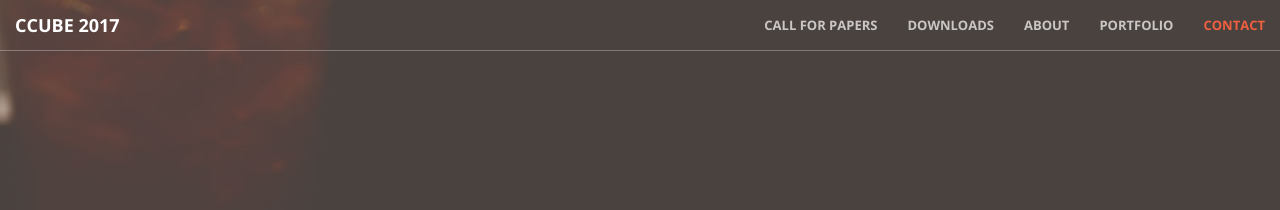
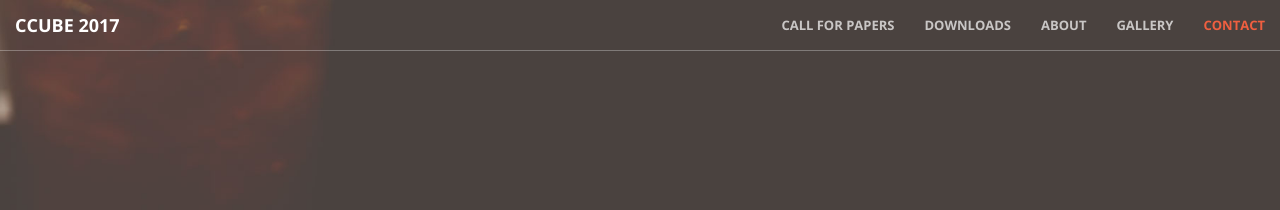
Before and after one commit to YoguBellad/ccube2017, a Jekyll site: the page built from index.html, in a window 1280 px wide. Shown: the top 210 px of the page. Built offline with Jekyll 4.4.1, drawn with Linux system fonts in a browser that asks for light colours.

Commit message:
abt final

```diff
--- a/_includes/about.html
+++ b/_includes/about.html
@@ -1,4 +1,4 @@
-<section class="bg-primary" id="callforpapers">
+<section class="bg-primary" id="about">
     <div class="container">
         <div class="row">
             <div class="col-lg-8 col-lg-offset-2 text-center">
--- a/_includes/portfolio.html
+++ b/_includes/gallery.html
@@ -1,4 +1,4 @@
-<section class="no-padding" id="portfolio">
+<section class="no-padding" id="gallery">
     <div class="container-fluid">
         <div class="row no-gutter">
             <div class="col-lg-4 col-sm-6">
--- a/_includes/nav.html
+++ b/_includes/nav.html
@@ -18,7 +18,7 @@
                 <li><a class="page-scroll" href="#callforpapers">Call for Papers</a></li>
                 <li><a class="page-scroll" href="#downloads">Downloads</a></li>
                 <li><a class="page-scroll" href="#about">About</a></li>
-                <li><a class="page-scroll" href="#portfolio">Portfolio</a></li>
+                <li><a class="page-scroll" href="#gallery">Gallery</a></li>
                 <li><a class="page-scroll" href="#contact">Contact</a></li>
             </ul>
         </div>
--- a/_layouts/front.html
+++ b/_layouts/front.html
@@ -9,7 +9,7 @@
   {% include callforpapers.html %}
   {% include downloads.html %}
   {% include about.html %}
-  {% include portfolio.html %}
+  {% include gallery.html %}
   {% include contact.html %}
   {% include scripts.html %}
 </body>
```
